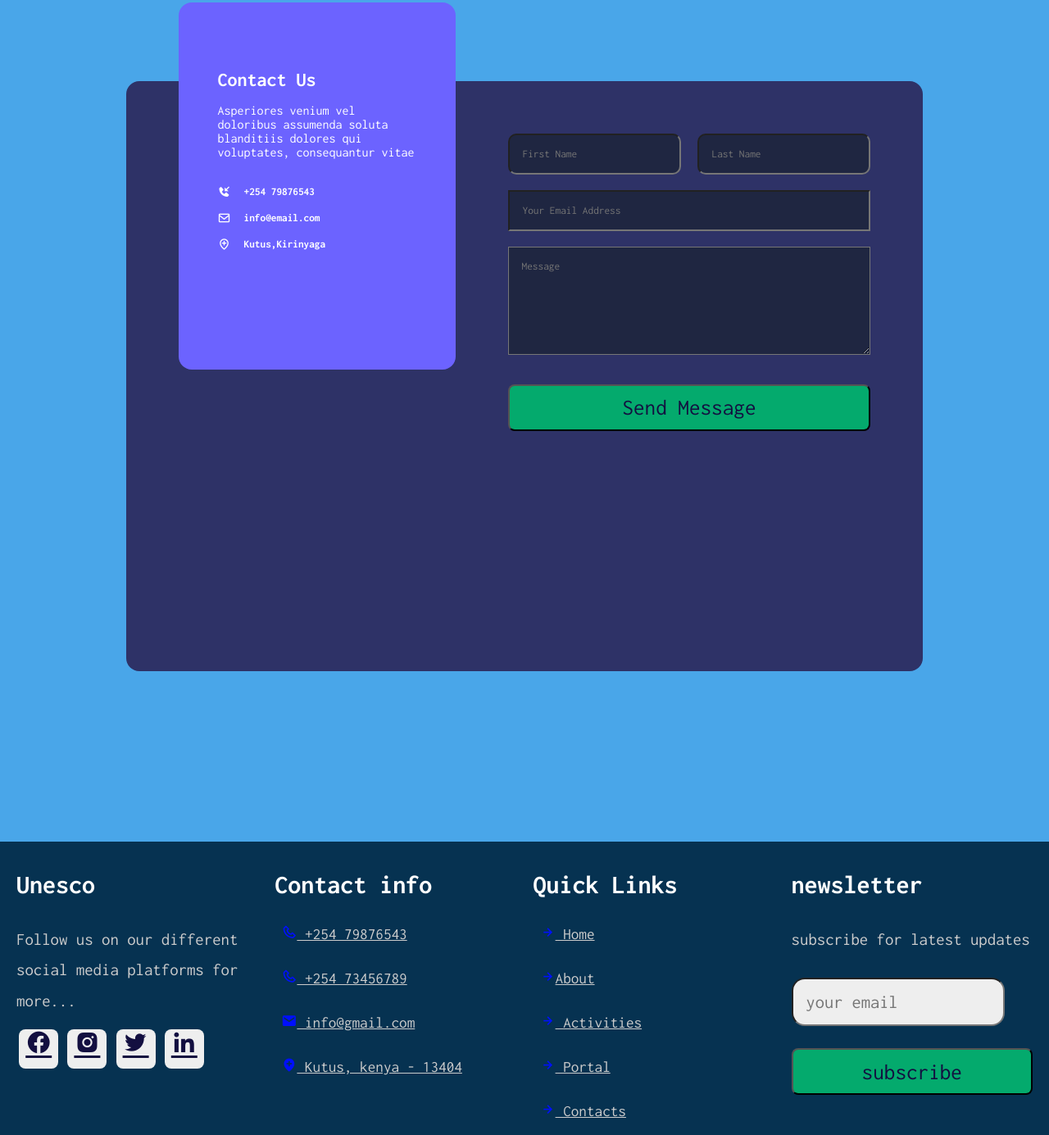
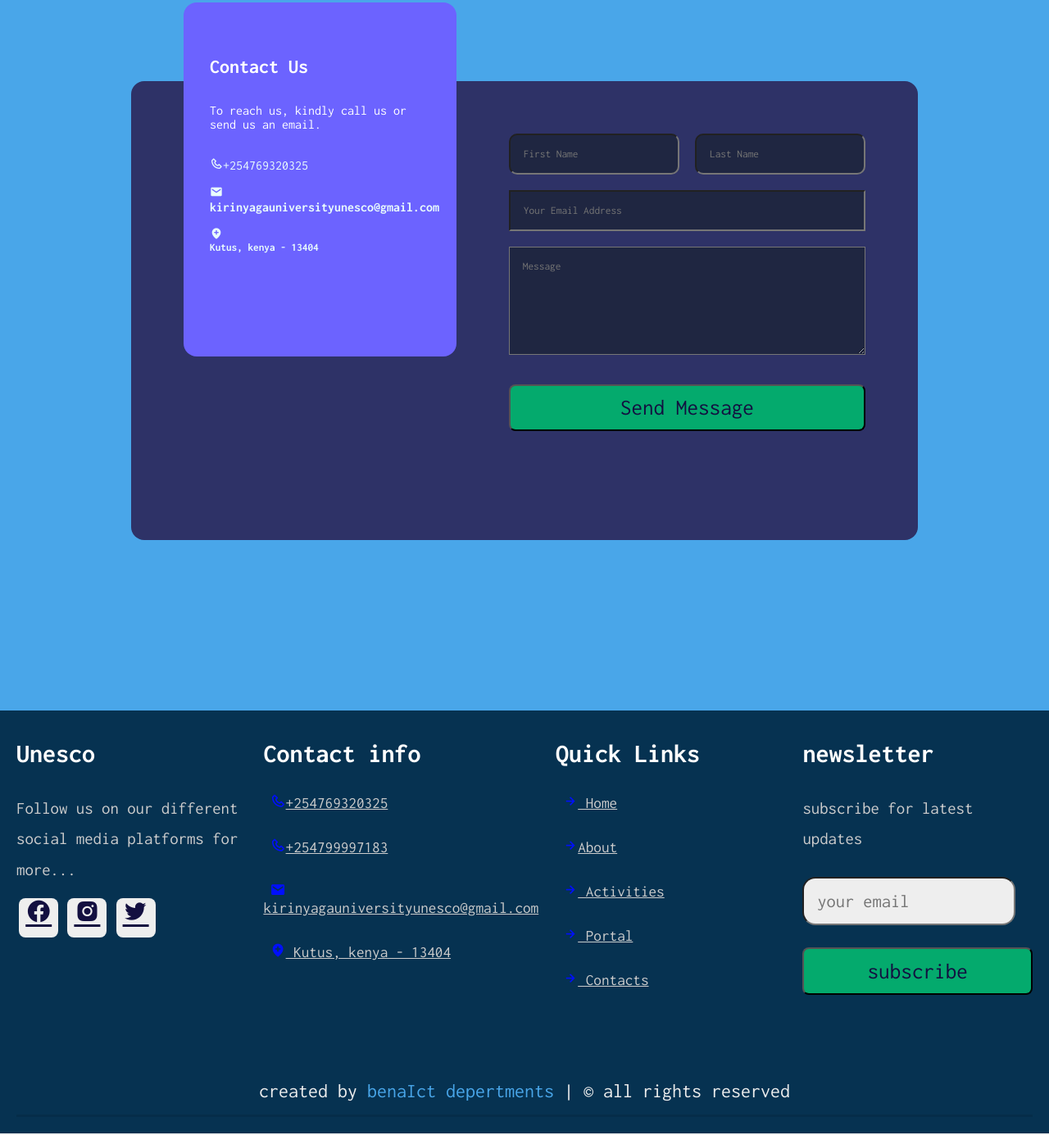
Before and after one commit to WegenerSteven/Unesco, a website: page Home_u.html in a window 1280 px wide. Shown: the part 2756-4141 px from the top of the page at 82% size. Drawn offline with nearby package versions, Linux system fonts and the light colour scheme; some icons are missing.

Commit message:
Added the functionality for contact form

```diff
--- a/App_u.js
+++ b/App_u.js
@@ -1,3 +1,4 @@
+
 //Navbar toggle
 let menu = document.querySelector('.navbar');
 
@@ -83,28 +84,21 @@
     var re = /^[a-zA-Z0-9._-]+@[a-zA-Z0-9.-]+\.[a-zA-Z]{2,6}$/;
       return re.test(email);
   }
-/*
 
-//const express = require('express')
-//const bodyparser = require('bodyparser')
-const mysql = require('mysql');
+  const scriptURL = 'https://script.google.com/macros/s/AKfycbxXi_jPHTtAbTRf7LiV4ZrEY0Nc0x2mxkerfoLQ57Yog58SXwaJlEPQCykSYUm5WmJo/exec'
+  const form = document.forms['submit-to-google-sheet']
 
+  const msg = document.getElementById("msg")
 
-//create a mysql connection
-const db = mysql.createConnection({
-    host:'local host',
-    user:'Wegenersteven',
-    password:'40300912',
-    database:'Unesco'
-});
-
-//connect to mysql Database
-
-db.connect((err)=>{
-    if(err){
-        console.error('Error connecting to the Mysql', err);
-        return;
-        }
-    console.log('Connected to MySql!');
-});
-*/
+  form.addEventListener('submit', e => {
+    e.preventDefault()
+    fetch(scriptURL, { method: 'POST', body: new FormData(form)})
+      .then(response => {
+        msg.innerHTML = "Message sent successfully!"
+        setTimeout(function(){
+          msg.innerHTML = ""
+        }, 5000)
+        form.reset();
+      })
+      .catch(error => console.error('Error!', error.message))
+  })
--- a/Contact_u.css
+++ b/Contact_u.css
@@ -24,7 +24,7 @@
   color: #fff;
 }
 .project-container{
-  width: 76%;
+  width: 75%;
   margin: 0 auto;
 }
 .contact__container {
@@ -33,7 +33,7 @@
   display: grid;
   grid-template-columns: 40% 60%;
   gap: 4rem;
-  height: 45rem;
+  height: 35rem;
   margin: 7rem auto;
   border-radius: 1rem;
 }
@@ -41,7 +41,7 @@
 /*************************************************ASIDE***********************************************************/
 .contact__aside{
   background: #6c63ff;
-  padding: 3rem;
+  padding: 2rem;
   border-radius: 1rem;
   position: relative;
   bottom: 10rem;
@@ -56,7 +56,7 @@
 .contact__aside h2{
   text-align: left;
   color: #fff;
-  margin-bottom: 1rem;
+  margin-bottom: 2rem;
 }
 
 .contact__aside p{
@@ -71,6 +71,12 @@
   align-items: center;
   color: #fff;
   margin-bottom: 1rem;
+}
+.contact__details li a{
+  color: #e9fcfc;
+  text-decoration: none;
+  transition: all 0.3s ease;
+  font-size: 1rem;
 }
 .contact__socials{
   display: flex;
@@ -141,3 +147,8 @@
     height: 150vh;
   }
 }
+@media (max-width: 600px ){
+  slider-slide{
+    Display:block;
+    }
+  }
--- a/Home_u.css
+++ b/Home_u.css
@@ -550,3 +550,8 @@
         display: block;
     }
 }
+@media (max-width: 600px ){
+    slider-slide{
+      Display:block;
+      }
+    }
--- a/Home_u.html
+++ b/Home_u.html
@@ -266,21 +266,18 @@
                     <img src="images/c.jpeg" alt="">
                 </div>
                 <h2>Contact Us</h2>
-                <p>Asperiores venium vel doloribus assumenda soluta
-                    blanditiis dolores qui voluptates, consequantur vitae
+                <p>To reach us, kindly call us or send us an email.
                 </p>
                 <ul class="contact__details">
                     <li>
-                        <i class='bx bxs-phone-incoming'></i>
-                        <h5>+254 79876543</h5>
+                        <a href="tel:+254769320325"class="links"><i class='bx bx-phone'></i>+254769320325</a>
                     </li>
                     <li>
-                        <i class='bx bx-envelope'></i>
-                        <h5>info@email.com</h5>
+                        <h5><a href="mailto:kirinyagauniversityunesco@gmail.com" class="links"><i class='bx bxs-envelope'></i> kirinyagauniversityunesco@gmail.com</a></h5>
+
                     </li>
                     <li>
-                        <i class='bx bx-location-plus'></i>
-                        <h5>Kutus,Kirinyaga</h5>
+                        <a href="https://maps.app.goo.gl/DaphiqbKGPvRM3cu9" target="_blank" class="links"><i class='bx bxs-location-plus'></i><h5>Kutus, kenya - 13404</h5></a>
                     </li>
                 </ul>
             </aside>
@@ -292,29 +289,31 @@
                 <input type="email" name="Email Address" placeholder="Your Email Address" required>
                 <textarea name="Message" rows="7" placeholder="Message" required></textarea>
                 <button type="submit" class="btn">Send Message</button>
+                <span id="msg"></span>
             </form>
-            <div id="msg"></div>
+
         </div>
     </section>
 
+    <!--Footer section ---------------------------------------------------------->
     <section class="footer">
         <div class="box-container">
             <div class="box">
             <h3>Unesco <i class="las la-h-square"></i> </h3>
             <p>Follow us on our different social media platforms for more...</p>
             <div class="share">
-                <a href="" class='bx bxl-facebook-circle'> </a>
+                <a href="https://facebook.com/groups/796639718242594/" target="_blank" class='bx bxl-facebook-circle'> </a>
                 <a href="https://www.instagram.com/kyu_unesco_club?igsh=aXg5dW5heGZtN2px" target="_blank" class='bx bxl-instagram-alt'></a>
                 <a href="https://x.com/KyuUnesco?t=S48dBltWDS_eawt7yLoFEA&s=08" target="_blank" class='bx bxl-twitter'></a>
-                <a href="" class='bx bxl-linkedin'></a>
+                <!--<a href="" class='bx bxl-linkedin'></a>-->
             </div>
             </div>
 
             <div class="box">
             <h3>Contact info</h3>
-            <a href="" class="links"><i class='bx bx-phone'></i> +254 79876543</a>
-            <a href="" class="links"><i class='bx bx-phone'></i> +254 73456789</a>
-            <a href="" class="links"><i class='bx bxs-envelope'></i> info@gmail.com</a>
+            <a href="tel:+254769320325"class="links"><i class='bx bx-phone'></i>+254769320325</a>
+            <a href="tel:+254799997183" class="links"><i class='bx bx-phone'></i>+254799997183</a>
+            <a href="mailto:kirinyagauniversityunesco@gmail.com" class="links"><i class='bx bxs-envelope'></i> kirinyagauniversityunesco@gmail.com</a>
             <a href="https://maps.app.goo.gl/DaphiqbKGPvRM3cu9" target="_blank" class="links"><i class='bx bxs-location-plus'></i> Kutus, kenya - 13404</a>
             </div>
 
@@ -330,7 +329,7 @@
             <div class="box">
                 <h3>newsletter</h3>
                 <p>subscribe for latest updates</p>
-                <form action="" id="subscrbeForm">
+                <form action="http://localhost:3001/subscribe" method="POST" id="subscrbeForm">
                 <input type="email" placeholder="your email" id="email" class="email">
                 <input type="submit" value="subscribe" class="btn" id="subscribeBtn">
             </form>
--- a/server.js
+++ b/server.js
@@ -171,7 +171,7 @@
 app.post('/reset-password', async (req, res) => {
     const { email, newPassword } = req.body;
     const hashedPassword = await bcrypt.hash(newPassword, 10);
-    const sql = 'UPDATE members SET password = ? WHERE email = ?';
+    const sql = 'UPDATE members SET Password = ? WHERE email = ?';
 
     db.query(sql, [hashedPassword, email], (err, result) => {
         if (err) {
```
